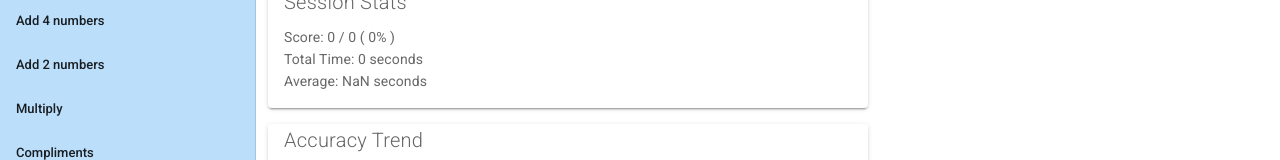
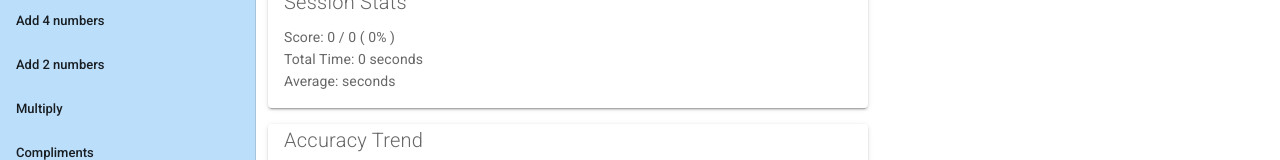
Before and after one commit to kinitpatel/rishi-math, a Vue app: page / in a window 1280 px wide. Shown: the part 135-295 px from the top of the page. Built offline with nearby package versions, Linux system fonts and the light colour scheme.

Commit message:
fixed division by zero

```diff
--- a/src/components/Quiz.vue
+++ b/src/components/Quiz.vue
@@ -130,7 +130,7 @@ export default {
 			return this.totalProblems ? Math.floor(this.totalCorrect / this.totalProblems * 100) : 0;
 		},
 		averageTime() {
-			return (this.totalTime / this.totalProblems).toFixed(2);
+			return this.totalProblems ? (this.totalTime / this.totalProblems).toFixed(2) : '';
 		}
 	},
 	watch: {
```
